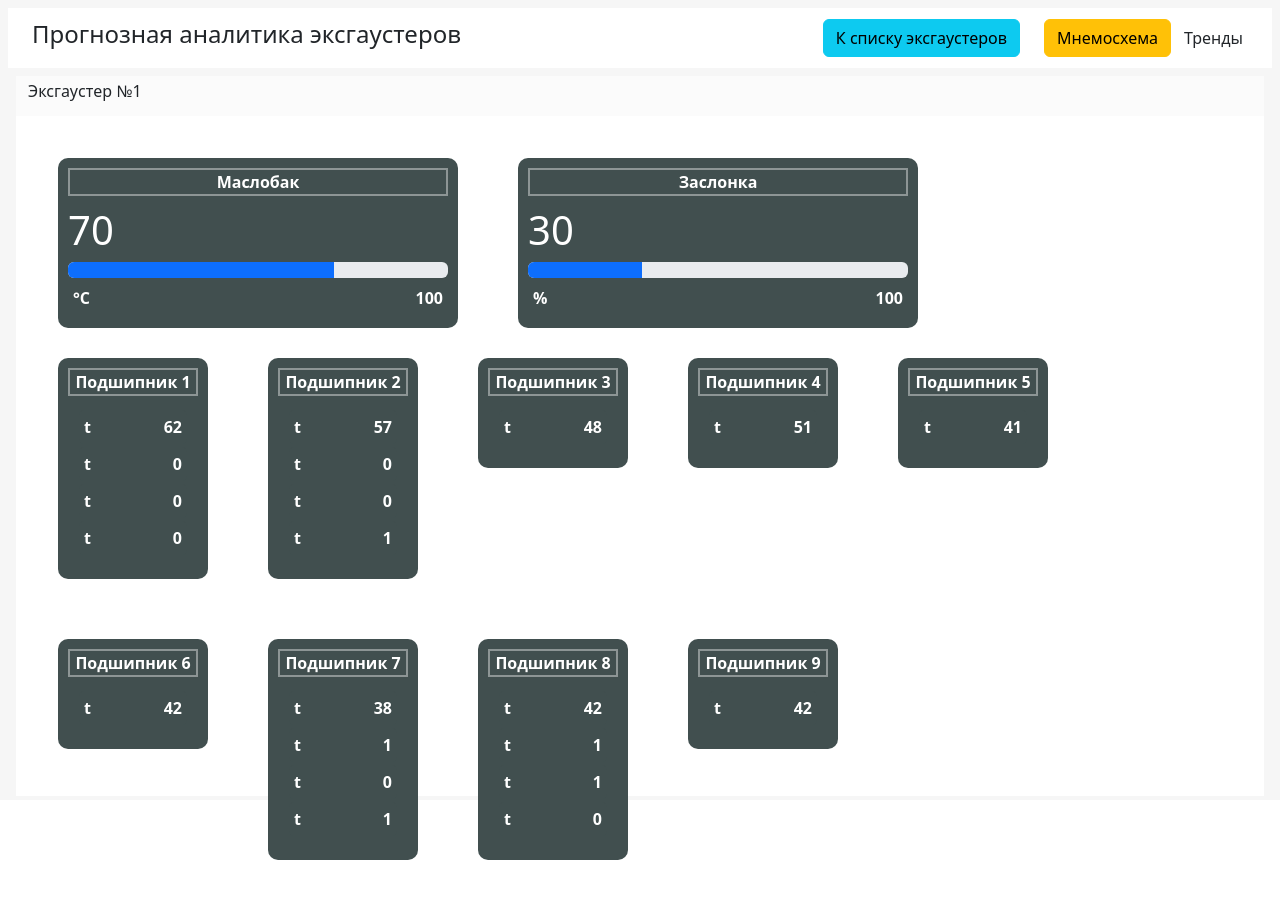
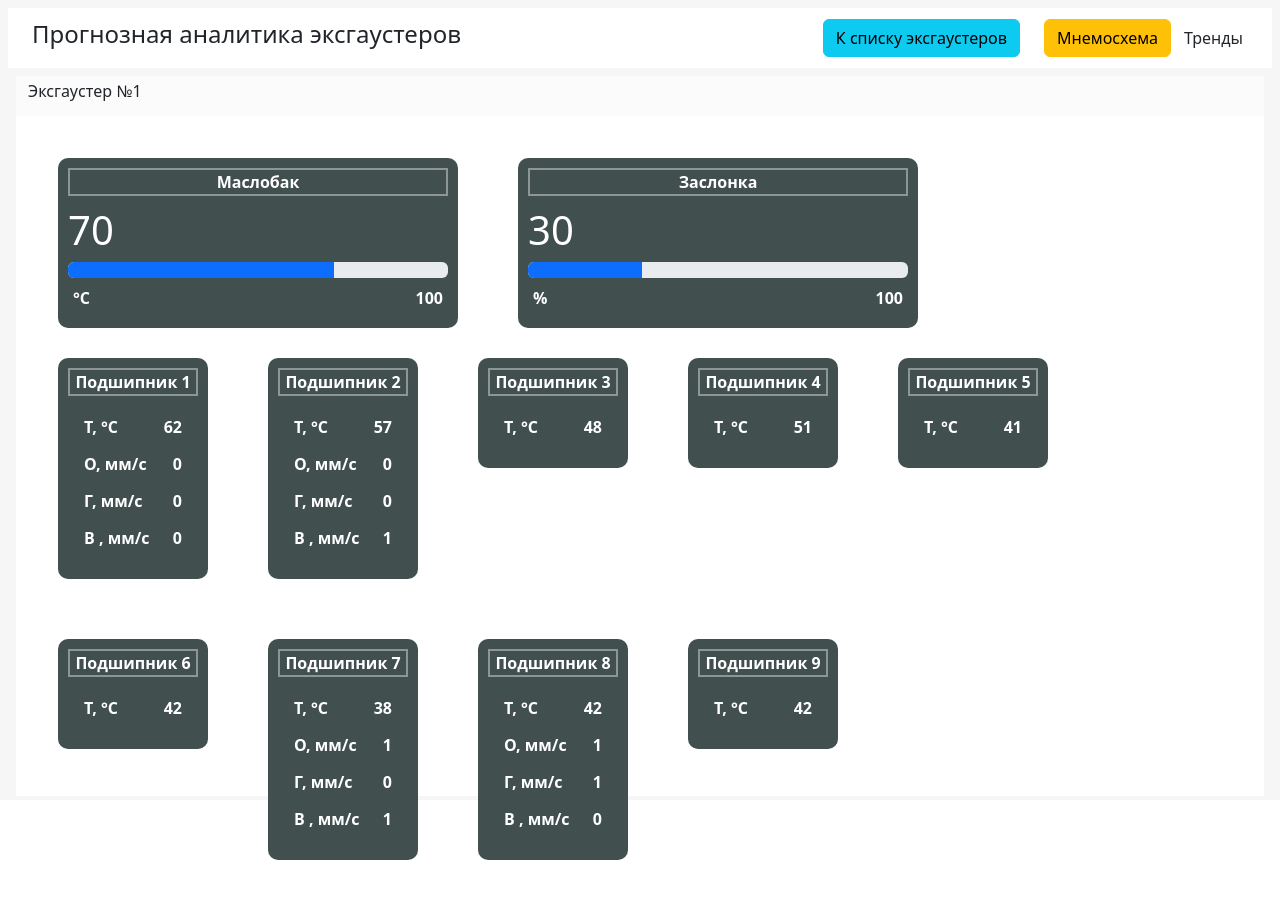
Before and after one commit to xCTAPx/monitoring, a React (Vite) app in the folder client/: page /details/1 in a window 1280 px wide. Shown: the top 898 px of the page. Built offline with nearby package versions, Linux system fonts and the light colour scheme; the HTML template or start-up script is replaced by a standard one.

Commit message:
dict units

```diff
--- /dev/null
+++ b/client/src/helpers/disctionaryUnits.tsx
@@ -0,0 +1,11 @@
+const dict = {
+    'temperature': 'T, °C',
+    'vibration_horizontal': 'Г, мм/с',
+    'vibration_vertical': 'В , мм/с',
+    'vibration_axial': 'О, мм/с',
+}
+
+export const translate = (string: string): string => {
+    //@ts-ignore
+    return dict[string] || string
+}
--- a/client/src/pages/Details/Details.tsx
+++ b/client/src/pages/Details/Details.tsx
@@ -6,6 +6,7 @@ import { EScreens, Switch } from '../../UI'
 import { CeilInfo } from '../../UI/CeilInfo'
 import { CeilInfoWhite } from '../../UI/CeilInfoWhite'
 import { RangePanel } from '../../UI/RangePanel'
+import { translate } from '../../helpers/disctionaryUnits'
 
 type Props = {
     namesData: object,
@@ -79,7 +80,7 @@ function pushCeils(arr: React.ReactNode[], namesData: object, infoData: object)
             for (let rowKey in infoData['data'][valueKey]) {
                 //@ts-ignore
                 propsCeils.data.push({
-                    label: 't',
+                    label: translate(rowKey),
                     //@ts-ignore
                     value: Math.round(infoData['data'][valueKey][rowKey]) as number
                 })
```
